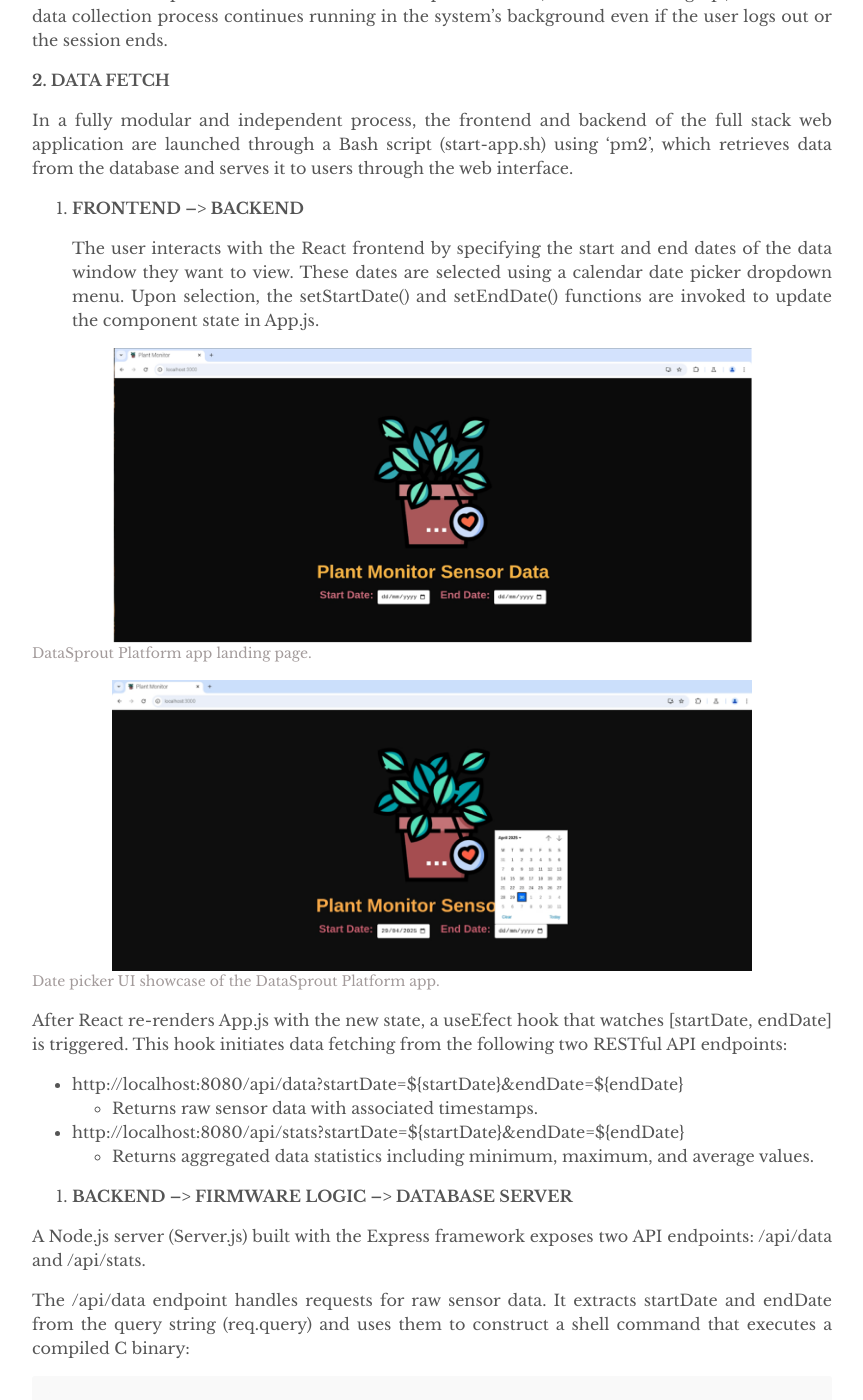
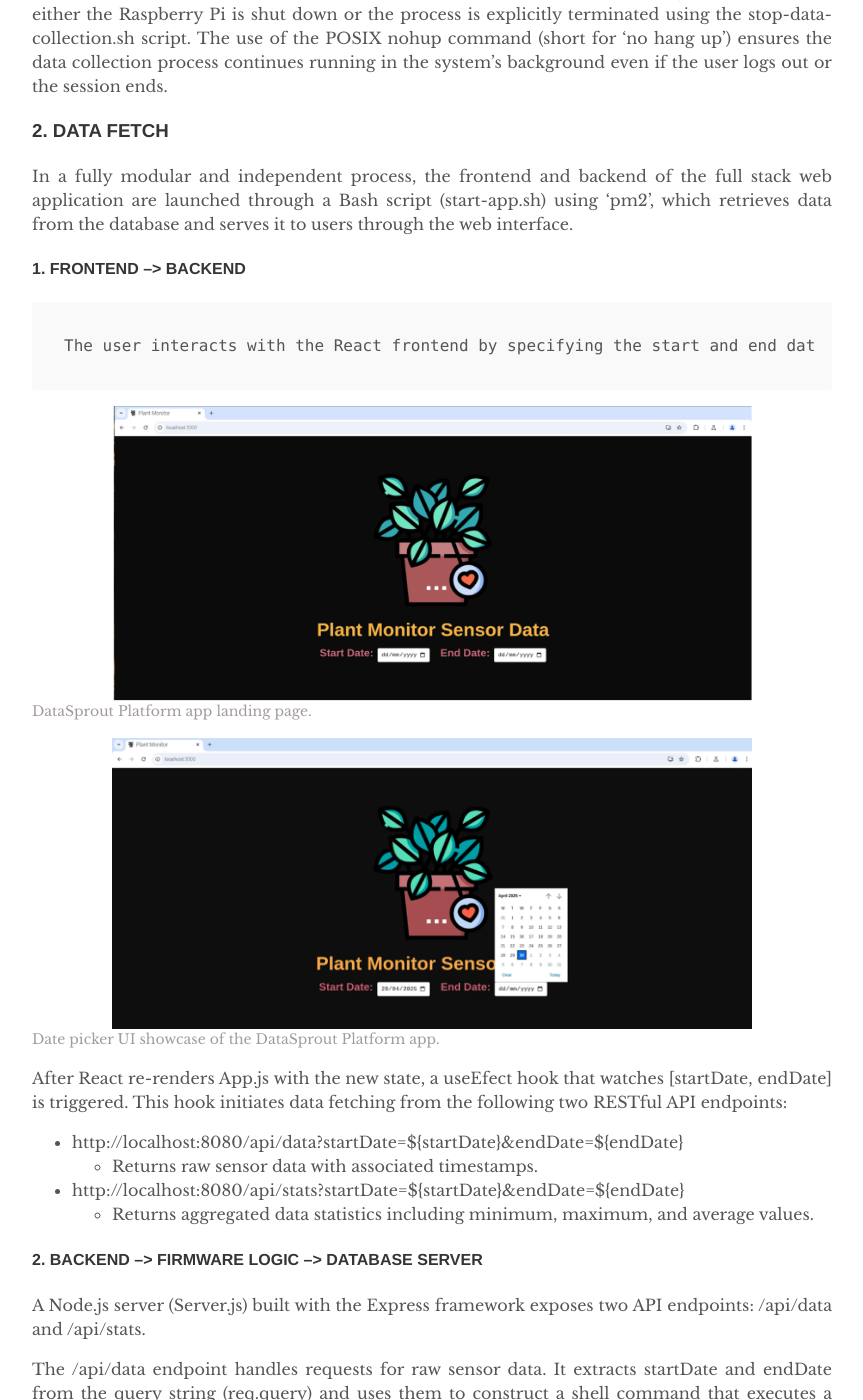
Before and after one commit to jackiechanmakes/jackiechanmakes.github.io, a Jekyll site: the page built from _posts/2025-04-19-plant-monitor.md, in a window 1280 px wide and 1400 px high, scrolled down 5478 px. Shown: the whole window, without its empty margins (208-1071 px from the left). Built offline with Jekyll 4.4.1, drawn with Linux system fonts in a browser that asks for light colours; comment, search, counter and statistics services are not loaded.

Commit message:
Add formatting

```diff
--- a/_posts/2025-04-19-plant-monitor.md
+++ b/_posts/2025-04-19-plant-monitor.md
@@ -80,6 +80,7 @@ A Raspberry Pi 5, equipped with a GPIO 40-pin Breakout Extension Board, is conne
 
 <p class="image-description">Fritzing circuit wiring diagram showcases the connections needed for the Raspberry Pi 5, breadboard, I2C LCD panel, and DHT11 temperature and humidity sensor.</p>
 
+<br>
 <table>
   <tr>
     <th>Hardware Component</th>
@@ -136,17 +137,17 @@ A Raspberry Pi 5, equipped with a GPIO 40-pin Breakout Extension Board, is conne
 
 ## ***<u>HARDWARE/SOFTWARE INTERFACE: FIRMWARE LOGIC</u>***
 
-**1.	DATA COLLECTION**
+### **1.	DATA COLLECTION**
 
 **FIRMWARE LOGIC --> SENSOR HARDWARE --> FIRMWARE LOGIC --> DATABASE SERVER**
 
 After the Raspberry Pi 5 is powered on, the DHT11 sensor and I2C LCD display panel remain idle until triggered by a signal set off by the firmware logic. This activation is initiated by executing a ‘nohup’ command within the start-data-collection.sh script, which runs the collect_data.c program (refer to Appendix A) to: (1) read data from the sensor, (2) display it on the LCD panel, and (3) insert the data into a MariaDB database. These operations repeat every 30 minutes until either the Raspberry Pi is shut down or the process is explicitly terminated using the stop-data-collection.sh script. The use of the POSIX nohup command (short for 'no hang up') ensures the data collection process continues running in the system’s background even if the user logs out or the session ends.
 
-**2.	DATA FETCH**
+### **2.	DATA FETCH**
 
 In a fully modular and independent process, the frontend and backend of the full stack web application are launched through a Bash script (start-app.sh) using ‘pm2’, which retrieves data from the database and serves it to users through the web interface.
 
-1. **FRONTEND --> BACKEND**
+#### 1. **FRONTEND --> BACKEND**
 
     The user interacts with the React frontend by specifying the start and end dates of the data window they want to view. These dates are selected using a calendar date picker dropdown menu. Upon selection, the setStartDate() and setEndDate() functions are invoked to update the component state in App.js.
 
@@ -168,17 +169,16 @@ After React re-renders App.js with the new state, a useEfect hook that watches [
 - http://localhost:8080/api/stats?startDate=${startDate}&endDate=${endDate}
   - Returns aggregated data statistics including minimum, maximum, and average values.
 
-2. **BACKEND --> FIRMWARE LOGIC --> DATABASE SERVER**
+#### 2. **BACKEND --> FIRMWARE LOGIC --> DATABASE SERVER**
 
 A Node.js server (Server.js) built with the Express framework exposes two API endpoints: /api/data and /api/stats.
-
-
 
 The /api/data endpoint handles requests for raw sensor data. It extracts startDate and endDate from the query string (req.query) and uses them to construct a shell command that executes a compiled C binary:
 
     ../data-service/fetch_data ${startDate} ${endDate}
 
 This binary is responsible for interfacing with the database to retrieve raw sensor readings for the specified date range. The Node.js ‘exec’ function from the child_process module is used to execute the command. The server captures the binary’s output through stdout and stderr. The stdout data is split by line breaks and parsed into an array of objects, each containing the following properties: temperature, humidity, time. This array, ‘data’, is then returned to the client as a JSON response.
+
 <br>
 <div class="image-row">
   <img src="/assets/images/image-api-data.png" class="large-img">
@@ -188,6 +188,7 @@ This binary is responsible for interfacing with the database to retrieve raw sen
 **BACKEND --> DATABASE SERVER**
 
 The /api/stats endpoint connects directly to the database to compute and retrieve summary statistics. It extracts the startDate and endDate from the query parameters and performs an SQL query to calculate the minimum, maximum, and average values for temperature. After the query is executed, the results are formatted into a JSON object and sent back to the client in the response.
+
 <br>
 <div class="image-row">
   <img src="/assets/images/image-api-stats.png" class="large-img">
```
